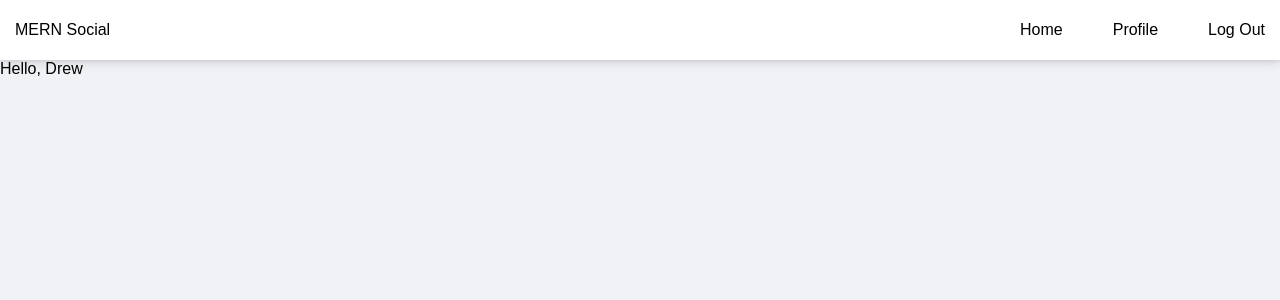
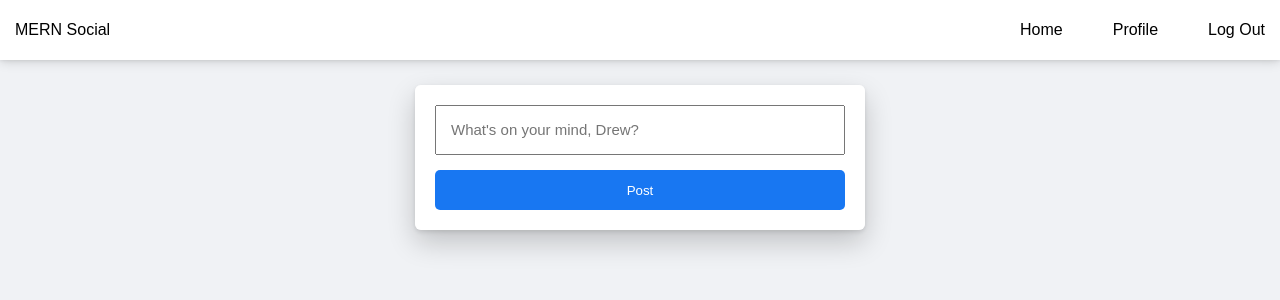
Before and after one commit to drew18moore/social-network-MERN, a React (Vite) app in the folder client/: page / in a window 1280 px wide. Shown: the top 300 px of the page. Built offline with nearby package versions, Linux system fonts and the light colour scheme.

Commit message:
Created new post component.

```diff
--- /dev/null
+++ b/client/src/components/newPost/NewPost.jsx
@@ -0,0 +1,33 @@
+import React from "react";
+import { useRef } from "react";
+import "./newPost.css";
+import { useAuth } from "../../contexts/AuthContext"
+
+export default function NewPost() {
+  const { currentUser } = useAuth()
+  const textAreaRef = useRef();
+
+  const handleSubmit = (e) => {
+    e.preventDefault();
+  };
+
+  const autoResize = (e) => {
+    e.target.style.height = "50px";
+    e.target.style.height = `${e.target.scrollHeight + 2}px`;
+  };
+
+  return (
+    <div className="container">
+      <form onSubmit={handleSubmit} className="new-post-form">
+        <textarea
+          ref={textAreaRef}
+          name="post body input"
+          id="post-body-input"
+          placeholder={`What's on your mind, ${currentUser.username}?`}
+          onChange={autoResize}
+        />
+        <button type="submit">Post</button>
+      </form>
+    </div>
+  );
+}
--- /dev/null
+++ b/client/src/components/newPost/newPost.css
@@ -0,0 +1,20 @@
+.new-post-form {
+  display: flex;
+  flex-direction: column;
+  gap: 15px;
+  padding: 20px;
+  margin: 25px;
+  border-radius: 6px;
+  background-color: white;
+  box-shadow: 0 12px 28px 0 rgba(0, 0, 0, 0.2), 0 2px 4px 0 rgba(0, 0, 0, 0.1),
+    inset 0 0 0 1px rgba(255, 255, 255, 0.5);
+}
+
+#post-body-input {
+  height: 50px;
+  width: 100%;
+  padding: 15px;
+  font-size: 15px;
+  resize: none;
+  overflow: hidden;
+}
--- a/client/src/pages/auth/Login.jsx
+++ b/client/src/pages/auth/Login.jsx
@@ -36,7 +36,7 @@ export default function Login() {
   return (
     <div className="login">
       <div className="container">
-        <form onSubmit={login}>
+        <form onSubmit={login} className="auth-form">
           <h2>Log In</h2>
           {error ? <p className="error-message">{error}</p> : ""}
           <input
--- a/client/src/pages/auth/Register.jsx
+++ b/client/src/pages/auth/Register.jsx
@@ -49,7 +49,7 @@ export default function Register() {
     <>
       <div className="container">
 
-        <form onSubmit={register}>
+        <form onSubmit={register} className="auth-form">
           <h2>Create a new account</h2>
           {error ? <p className="error-message">{error}</p> : ""}
           <input
--- a/client/src/pages/auth/auth.css
+++ b/client/src/pages/auth/auth.css
@@ -7,7 +7,7 @@ h2, .error-message {
   text-align: center;
 }
 
-form {
+.auth-form {
   display: flex;
   flex-direction: column;
   gap: 15px;
--- a/client/src/pages/home/Home.jsx
+++ b/client/src/pages/home/Home.jsx
@@ -1,13 +1,14 @@
 import React from "react";
 import Navbar from "../../components/navbar/Navbar";
 import { useAuth } from "../../contexts/AuthContext";
+import NewPost from "../../components/newPost/NewPost";
 
 export default function Home() {
   const { currentUser } = useAuth();
   return (
     <>
       <Navbar />
-      <div>Hello, {currentUser.username}</div>
+      <NewPost />
     </>
   );
 }
```
